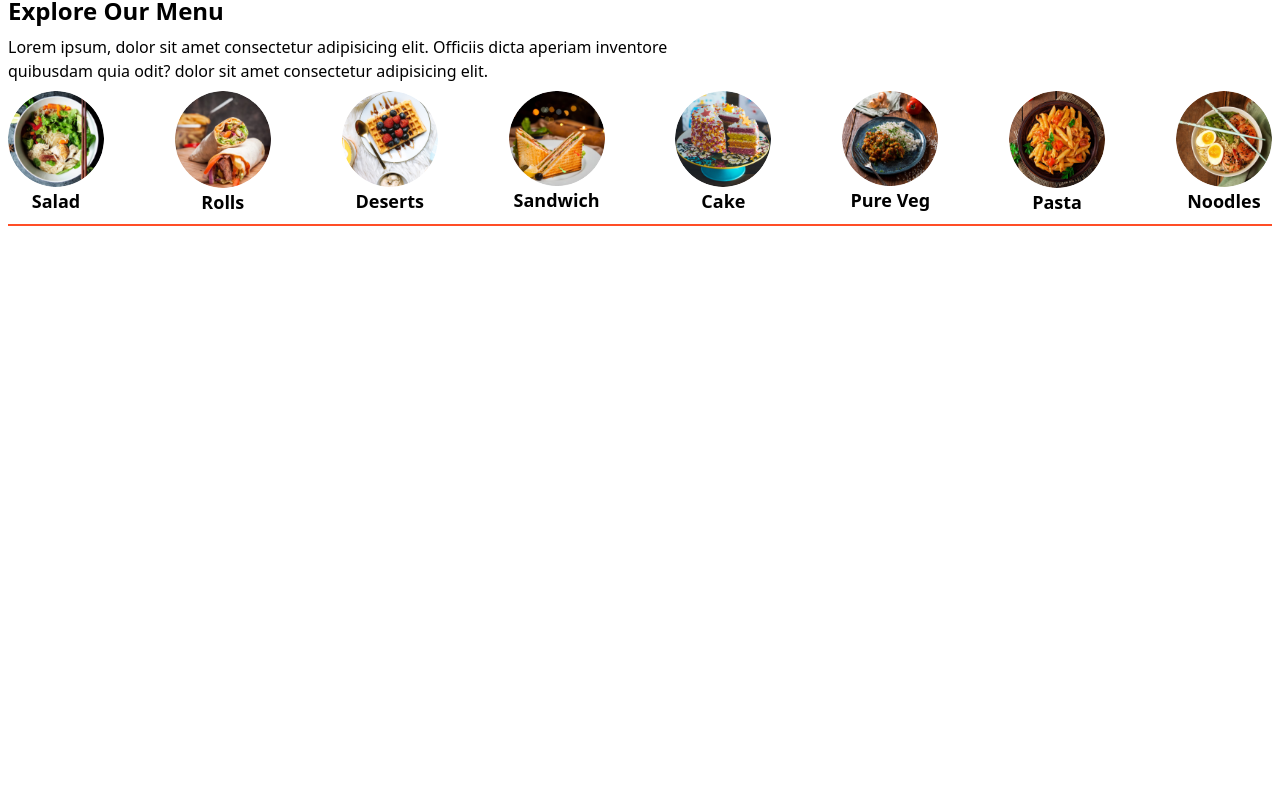
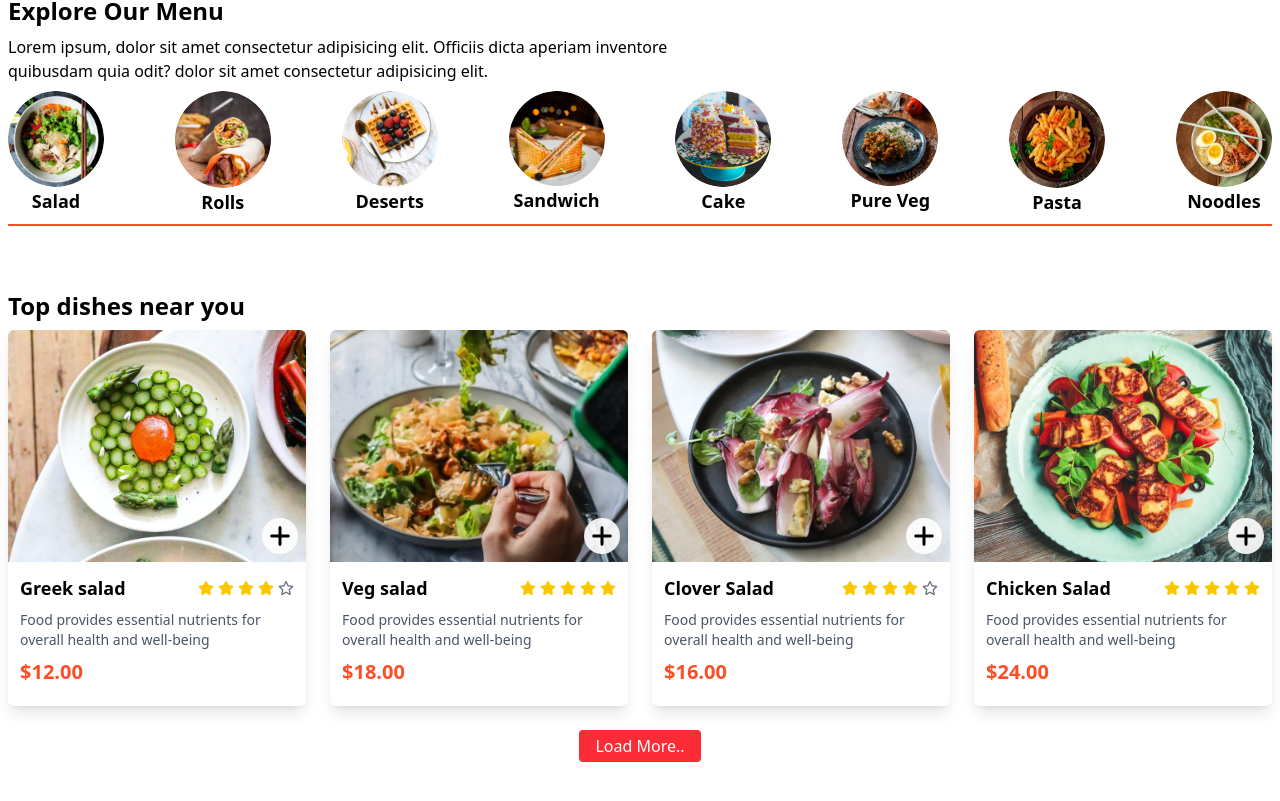
Before and after one commit to shagorpixel/react-food-dalivary-app, a React (Vite) app: page / in a window 1280 px wide. Shown: the part 625-1426 px from the top of the page. Before the commit the page ends 875 px from the top, so only its background shows below. Built offline with nearby package versions, Linux system fonts and the light colour scheme.

Commit message:
Add Food Display Section

```diff
--- a/src/App.jsx
+++ b/src/App.jsx
@@ -1,13 +1,14 @@
 import React from 'react';
 import Nav from './Components/NavBer/Nav';
 import { Outlet } from 'react-router-dom';
+import StoreContextProvider from './Contexts/StoreContextProvider';
 
 const App = () => {
   return (
-    <>
+    <StoreContextProvider>
       <Nav></Nav>
       <Outlet></Outlet>
-    </>
+    </StoreContextProvider>
   );
 };
 
--- /dev/null
+++ b/src/Components/FoodDisplay/FoodDisplay.jsx
@@ -0,0 +1,27 @@
+import { useContext, useState } from "react";
+import { storeContext } from "../../Contexts/StoreContextProvider";
+import FoodItem from "../FoodItem/FoodItem";
+
+const FoodDisplay = ({category}) => {
+   const {food_list} =  useContext(storeContext);
+
+   const filterData =category == "All"?food_list : food_list.filter(data=>data.category === category);
+
+   const [lastSlice,setLastSlice] = useState(4);
+    return (
+        <div className=" custom-container space-y-2 py-10 ">
+            <h2 className=" text-2xl font-semibold">Top dishes near you</h2>
+            <div className=" grid grid-cols-1 sm:grid-cols-2 md:grid-cols-3 lg:grid-cols-4 gap-6">
+                {
+                    filterData.slice(0,lastSlice).map(food=><FoodItem key={food._id} food={food}></FoodItem>)
+                }
+            </div>
+            {
+             filterData.length>lastSlice &&
+            <div className=" py-4 text-center"><button onClick={()=>setLastSlice(prev=>prev + 4)} className=" bg-red-500 text-white py-1 px-4 rounded cursor-pointer">Load More..</button></div>
+            }
+        </div>
+    );
+};
+
+export default FoodDisplay;
--- /dev/null
+++ b/src/Components/FoodItem/FoodItem.jsx
@@ -0,0 +1,44 @@
+import { useContext } from "react";
+import { FaPlus,FaMinus  } from "react-icons/fa6";
+import Rating from "../Rating";
+import { storeContext } from "../../Contexts/StoreContextProvider";
+
+const FoodItem = ({food}) => {
+
+    const {cartItems,addToCart,removeCart} =  useContext(storeContext);
+    console.log(cartItems)
+    return (
+        <div className=" rounded-md space-y-3 pb-5 shadow-lg">
+            <div className=" relative">
+                <img className=" w-full rounded-t-md" src={food.image} alt="" />
+                <div className=" absolute right-2 bottom-2">
+                    {
+                    !cartItems[food._id]? <div onClick={()=>addToCart(food._id)} className=" size-9 bg-white/90 rounded-full flex items-center justify-center cursor-pointer text-2xl"><FaPlus /> </div>:
+                    <div className=" flex space-x-2 p-1 bg-white rounded-full">
+
+                        <div onClick={()=>removeCart(food._id)} className=" size-6 flex items-center justify-center bg-red-300 rounded-full cursor-pointer">
+                        <FaMinus />
+                        </div>
+
+                        <span>{cartItems[food._id]}</span>
+
+                        <div onClick={()=>addToCart(food._id)} className=" size-6 flex items-center justify-center bg-green-300 rounded-full cursor-pointer">
+                        <FaPlus />
+                        </div>
+                    </div>
+                    }
+                </div>
+            </div>
+            <div className=" px-3 space-y-2">
+                <div className=" flex items-center justify-between">
+                    <h3 className=" text-lg font-semibold">{food.name}</h3>
+                    <Rating rating={food.rating} />
+                </div>
+                <p className=" text-sm text-gray-600">{food.description}</p>
+                <h3 className=" text-xl text-primary font-semibold">${food.price}.00</h3>
+            </div>
+        </div>
+    );
+};
+
+export default FoodItem;
--- /dev/null
+++ b/src/Components/Rating.jsx
@@ -0,0 +1,22 @@
+import { FaStar } from "react-icons/fa6";
+import { FaRegStar } from "react-icons/fa6";
+const Rating = ({rating}) => {
+    return (
+
+        <div className=" flex items-center space-x-1">
+            {
+            // Array.from({length:5},(d,i)=>{
+            //     const newIndex = i + 1;
+            //     return newIndex<= rating?<IoIosStar key={newIndex} className=" text-primary" /> : <IoIosStarOutline key={newIndex} className=" text-gray-400" />
+            // })
+            Array.from({length:5},(_,i)=>{
+                const newIndex = i + 1;
+                return rating>= newIndex? <FaStar className=" text-yellow-400" key={i} />:<FaRegStar className=" text-gray-500" key={i} />
+            })
+            }
+        </div>
+
+    );
+};
+
+export default Rating;
--- /dev/null
+++ b/src/Contexts/StoreContextProvider.jsx
@@ -0,0 +1,36 @@
+import { createContext, useState } from "react";
+import { food_list } from './../assets/frontend_assets/assets';
+
+export const storeContext =  createContext()
+
+const StoreContextProvider = ({children}) => {
+    const [cartItems,setCartItems] = useState({});
+
+    const addToCart = (itemId)=>{
+        if(!cartItems[itemId]){
+            setCartItems(prev=>({...prev,[itemId]:1}))
+        }else{
+            setCartItems(prev=>({...prev,[itemId]:prev[itemId] + 1}))
+        }
+    }
+
+    const removeCart = (itemId)=>{
+        setCartItems(prev=>({...prev,[itemId]:prev[itemId] - 1}))
+    }
+
+    const contextValue = {
+        food_list,
+        cartItems,
+        setCartItems,
+        addToCart,
+        removeCart
+
+    }
+    return (
+        <storeContext.Provider value={contextValue}>
+            {children}
+        </storeContext.Provider>
+    );
+};
+
+export default StoreContextProvider;
--- a/src/Pages/Home/Home.jsx
+++ b/src/Pages/Home/Home.jsx
@@ -1,6 +1,7 @@
 import { useState } from "react";
 import ExploreMenu from "../../Components/ExploreMenu/ExploreMenu";
 import Header from "../../Components/Header/Header";
+import FoodDisplay from "../../Components/FoodDisplay/FoodDisplay";
 
 const Home = () => {
     const [category,setCategory] = useState('All');
@@ -8,6 +9,7 @@ const Home = () => {
         <div>
             <Header></Header>
             <ExploreMenu category={category} setCategory={setCategory}></ExploreMenu>
+            <FoodDisplay category={category} ></FoodDisplay>
         </div>
     );
 };
--- a/src/assets/frontend_assets/assets.js
+++ b/src/assets/frontend_assets/assets.js
@@ -118,230 +118,294 @@ export const menu_list = [
 
 export const food_list = [
     {
+        cartQuentity:0,
         _id: "1",
         name: "Greek salad",
+        rating:4,
         image: food_1,
         price: 12,
         description: "Food provides essential nutrients for overall health and well-being",
         category: "Salad"
     },
     {
+        cartQuentity:0,
         _id: "2",
         name: "Veg salad",
+        rating:5,
         image: food_2,
         price: 18,
         description: "Food provides essential nutrients for overall health and well-being",
         category: "Salad"
     }, {
+        cartQuentity:0,
         _id: "3",
         name: "Clover Salad",
+        rating:4,
         image: food_3,
         price: 16,
         description: "Food provides essential nutrients for overall health and well-being",
         category: "Salad"
     }, {
+        cartQuentity:0,
         _id: "4",
         name: "Chicken Salad",
+        rating:5,
         image: food_4,
         price: 24,
         description: "Food provides essential nutrients for overall health and well-being",
         category: "Salad"
     }, {
+        cartQuentity:0,
         _id: "5",
         name: "Lasagna Rolls",
+        rating:5,
         image: food_5,
         price: 14,
         description: "Food provides essential nutrients for overall health and well-being",
         category: "Rolls"
     }, {
+        cartQuentity:0,
         _id: "6",
         name: "Peri Peri Rolls",
+        rating:5,
         image: food_6,
         price: 12,
         description: "Food provides essential nutrients for overall health and well-being",
         category: "Rolls"
     }, {
+        cartQuentity:0,
         _id: "7",
         name: "Chicken Rolls",
+        rating:4,
         image: food_7,
         price: 20,
         description: "Food provides essential nutrients for overall health and well-being",
         category: "Rolls"
     }, {
+        cartQuentity:0,
         _id: "8",
         name: "Veg Rolls",
+        rating:5,
         image: food_8,
         price: 15,
         description: "Food provides essential nutrients for overall health and well-being",
         category: "Rolls"
     }, {
+        cartQuentity:0,
         _id: "9",
         name: "Ripple Ice Cream",
+        rating:5,
         image: food_9,
         price: 14,
         description: "Food provides essential nutrients for overall health and well-being",
         category: "Deserts"
     }, {
+        cartQuentity:0,
         _id: "10",
         name: "Fruit Ice Cream",
+        rating:3,
         image: food_10,
         price: 22,
         description: "Food provides essential nutrients for overall health and well-being",
         category: "Deserts"
     }, {
+        cartQuentity:0,
         _id: "11",
         name: "Jar Ice Cream",
+        rating:5,
         image: food_11,
         price: 10,
         description: "Food provides essential nutrients for overall health and well-being",
         category: "Deserts"
     }, {
+        cartQuentity:0,
         _id: "12",
         name: "Vanilla Ice Cream",
+        rating:4,
         image: food_12,
         price: 12,
         description: "Food provides essential nutrients for overall health and well-being",
         category: "Deserts"
     },
     {
+        cartQuentity:0,
         _id: "13",
         name: "Chicken Sandwich",
+        rating:4,
         image: food_13,
         price: 12,
         description: "Food provides essential nutrients for overall health and well-being",
         category: "Sandwich"
     },
     {
+        cartQuentity:0,
         _id: "14",
         name: "Vegan Sandwich",
+        rating:5,
         image: food_14,
         price: 18,
         description: "Food provides essential nutrients for overall health and well-being",
         category: "Sandwich"
     }, {
+        cartQuentity:0,
         _id: "15",
         name: "Grilled Sandwich",
+        rating:5,
         image: food_15,
         price: 16,
         description: "Food provides essential nutrients for overall health and well-being",
         category: "Sandwich"
     }, {
+        cartQuentity:0,
         _id: "16",
         name: "Bread Sandwich",
+        rating:3,
         image: food_16,
         price: 24,
         description: "Food provides essential nutrients for overall health and well-being",
         category: "Sandwich"
     }, {
+        cartQuentity:0,
         _id: "17",
         name: "Cup Cake",
+        rating:5,
         image: food_17,
         price: 14,
         description: "Food provides essential nutrients for overall health and well-being",
         category: "Cake"
     }, {
+        cartQuentity:0,
         _id: "18",
         name: "Vegan Cake",
+        rating:5,
         image: food_18,
         price: 12,
         description: "Food provides essential nutrients for overall health and well-being",
         category: "Cake"
     }, {
+        cartQuentity:0,
         _id: "19",
         name: "Butterscotch Cake",
+        rating:4,
         image: food_19,
         price: 20,
         description: "Food provides essential nutrients for overall health and well-being",
         category: "Cake"
     }, {
+        cartQuentity:0,
         _id: "20",
         name: "Sliced Cake",
+        rating:5,
         image: food_20,
         price: 15,
         description: "Food provides essential nutrients for overall health and well-being",
         category: "Cake"
     }, {
+        cartQuentity:0,
         _id: "21",
         name: "Garlic Mushroom ",
+        rating:5,
         image: food_21,
         price: 14,
         description: "Food provides essential nutrients for overall health and well-being",
         category: "Pure Veg"
     }, {
+        cartQuentity:0,
         _id: "22",
         name: "Fried Cauliflower",
+        rating:4,
         image: food_22,
         price: 22,
         description: "Food provides essential nutrients for overall health and well-being",
         category: "Pure Veg"
     }, {
+        cartQuentity:0,
         _id: "23",
         name: "Mix Veg Pulao",
+        rating:4,
         image: food_23,
         price: 10,
         description: "Food provides essential nutrients for overall health and well-being",
         category: "Pure Veg"
     }, {
+        cartQuentity:0,
         _id: "24",
         name: "Rice Zucchini",
+        rating:5,
         image: food_24,
         price: 12,
         description: "Food provides essential nutrients for overall health and well-being",
         category: "Pure Veg"
     },
     {
+        cartQuentity:0,
         _id: "25",
         name: "Cheese Pasta",
+        rating:5,
         image: food_25,
         price: 12,
         description: "Food provides essential nutrients for overall health and well-being",
         category: "Pasta"
     },
     {
+        cartQuentity:0,
         _id: "26",
         name: "Tomato Pasta",
+        rating:5,
         image: food_26,
         price: 18,
         description: "Food provides essential nutrients for overall health and well-being",
         category: "Pasta"
     }, {
+        cartQuentity:0,
         _id: "27",
         name: "Creamy Pasta",
+        rating:4,
         image: food_27,
         price: 16,
         description: "Food provides essential nutrients for overall health and well-being",
         category: "Pasta"
     }, {
+        cartQuentity:0,
         _id: "28",
         name: "Chicken Pasta",
+        rating:5,
         image: food_28,
         price: 24,
         description: "Food provides essential nutrients for overall health and well-being",
         category: "Pasta"
     }, {
+        cartQuentity:0,
         _id: "29",
         name: "Buttter Noodles",
+        rating:5,
         image: food_29,
         price: 14,
         description: "Food provides essential nutrients for overall health and well-being",
         category: "Noodles"
     }, {
+        cartQuentity:0,
         _id: "30",
         name: "Veg Noodles",
+        rating:5,
         image: food_30,
         price: 12,
         description: "Food provides essential nutrients for overall health and well-being",
         category: "Noodles"
     }, {
+        cartQuentity:0,
         _id: "31",
         name: "Somen Noodles",
+        rating:5,
         image: food_31,
         price: 20,
         description: "Food provides essential nutrients for overall health and well-being",
         category: "Noodles"
     }, {
+        cartQuentity:0,
         _id: "32",
         name: "Cooked Noodles",
+        rating:5,
         image: food_32,
         price: 15,
         description: "Food provides essential nutrients for overall health and well-being",
```
